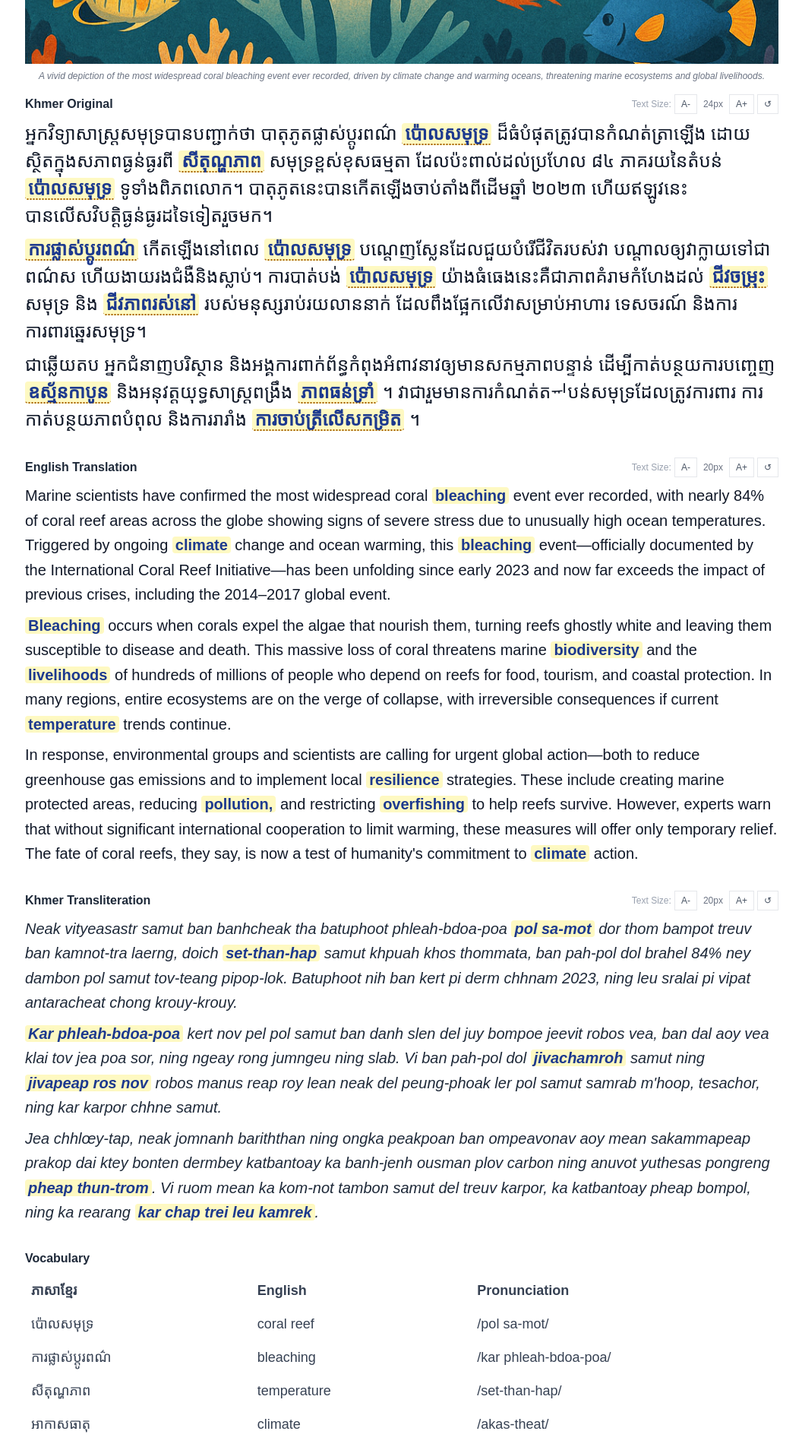
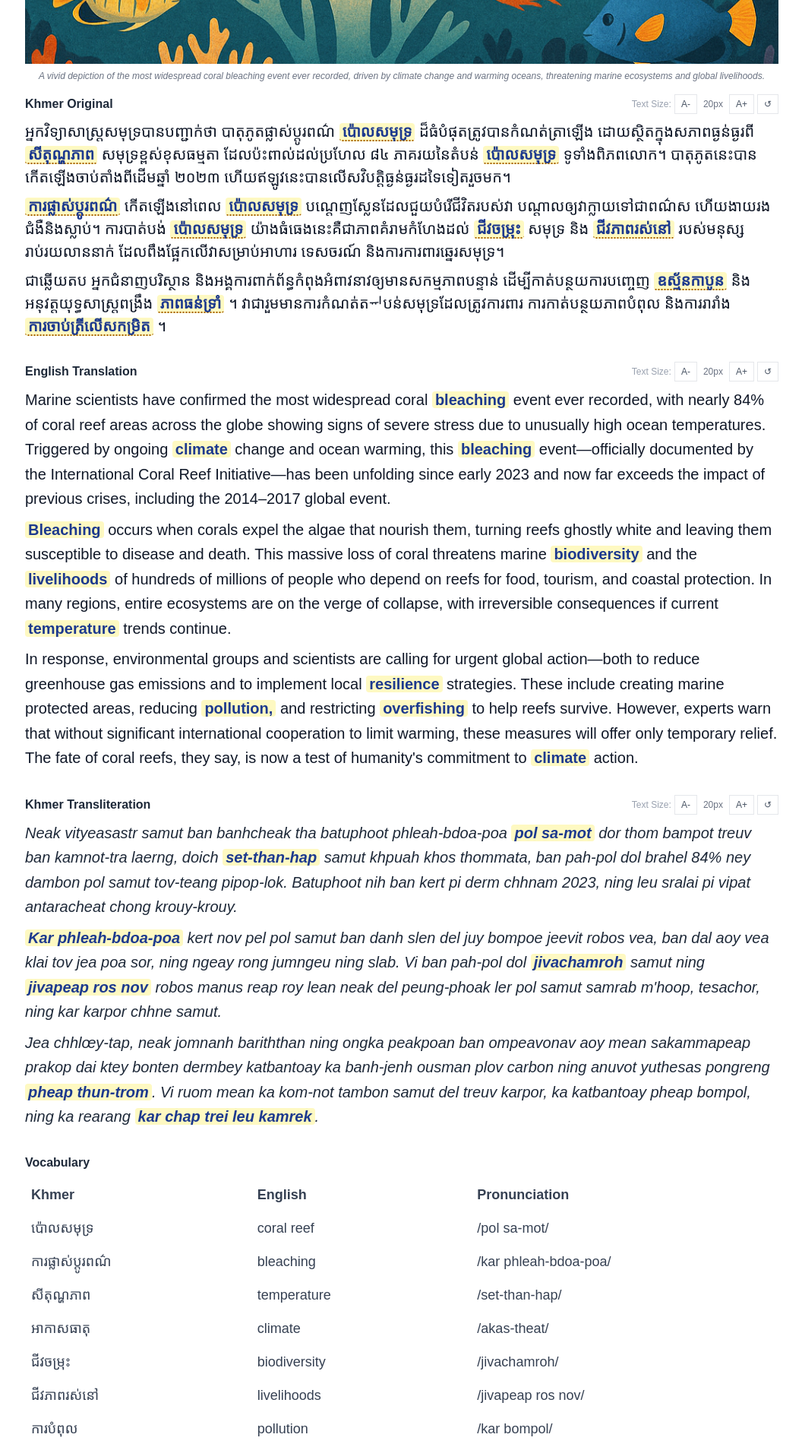
Before and after one commit to jpoechill/khmernews, a Next.js app: page /news/global-coral-bleaching in a window 1280 px wide. Shown: the part 557-2461 px from the top of the page at 76% size, without its empty margins (111-1167 px from the left). Built offline with nearby package versions, Linux system fonts and the light colour scheme; no server answers; the database is empty.

Commit message:
Update article page with improved text size controls and new article image

```diff
--- a/app/news/[slug]/page.tsx
+++ b/app/news/[slug]/page.tsx
@@ -243,12 +243,12 @@ export default async function NewsArticlePage({ params }: PageProps) {
                                 <div className="flex items-center gap-1">
                                     <span className="text-xs text-gray-400">Text Size:</span>
                                     <button id="decrease-text-size" className="text-xs px-2 py-1 text-gray-600 border border-gray-200 bg-white" title="Decrease text size">A-</button>
-                                    <span className="text-xs text-gray-500 px-1" id="text-size-display">24px</span>
+                                    <span className="text-xs text-gray-500 px-1" id="text-size-display">20px</span>
                                     <button id="increase-text-size" className="text-xs px-2 py-1 text-gray-600 border border-gray-200 bg-white" title="Increase text size">A+</button>
                                     <button id="reset-text-size" className="text-xs px-2 py-1 text-gray-600 border border-gray-200 bg-white" title="Reset text size">↺</button>
                                 </div>
                             </div>
-                            <div className="text-base space-y-2 text-gray-900 khmer-text" style={{ fontSize: '24px' }}>
+                            <div className="text-base space-y-2 text-gray-900 khmer-text" style={{ fontSize: '20px' }}>
                                 {article.khmer.map((para, i) => (
                                     <p key={i} dangerouslySetInnerHTML={{ __html: highlightKhmer(para) }} />
                                 ))}
@@ -296,7 +296,7 @@ export default async function NewsArticlePage({ params }: PageProps) {
                             <table className="w-full text-lg text-left text-gray-700">
                                 <thead>
                                     <tr>
-                                        <th className="py-2 px-2 font-semibold">ភាសាខ្មែរ</th>
+                                        <th className="py-2 px-2 font-semibold">Khmer</th>
                                         <th className="py-2 px-2 font-semibold">English</th>
                                         <th className="py-2 px-2 font-semibold">Pronunciation</th>
                                     </tr>
--- a/data/articles.tsx
+++ b/data/articles.tsx
@@ -1,5 +1,61 @@
 // /data/articles.ts
 export const articles = [
+    {
+        "slug": "trump-big-beautiful-bill-2025",
+        "title": "Trump Unveils ‘Big Beautiful Bill’: Tax Cuts, Border Wall & Major Spending Shifts",
+        "date": "2025-07-03",
+        "image": {
+            "url": "/images/big-beautiful-bill-2025.png",
+            "alt": "Illustration of tax cuts, border wall construction, and public service cuts",
+            "caption": "The ‘Big Beautiful Bill’ bundling tax breaks, immigration funding, and social program cuts"
+        },
+        "khmer": [
+            "ច្បាប់ “One Big Beautiful Bill” របស់ត្រូវបានគណបក្សសេរីឆ្នើមបញ្ចូលការកាត់ពន្ធធម្មតា និងពន្ធលើtips និង overtime ឱ្យរឹងមាំជាអចិន្ត្រៃយ៍។",
+            "ច្បាប់នេះផ្គត់ផ្គង់ប្រាក់ជាង $45 ពាន់លានសម្រាប់ការចាប់ខ្លួនអ្នកអត្រា និង $46 ពាន់លានសម្រាប់ជួសជុលស្នូលគម្របដែន។",
+            "ដើមទុនដល់ Medicaid និង SNAP ត្រូវបានកាត់បន្ថយយ៉ាងសំខាន់ ដែលអាចធ្វើឲ្យមនុស្សរាប់លានគ្រួសារបាត់សេវាកម្មសុខភាព។"
+        ],
+        "english": [
+            "The bill permanently extends Trump’s 2017 tax cuts, enacts new deductions for tips, overtime, and U.S.-made vehicle purchases.",
+            "It allocates around $45 billion for detention, $46 billion for border wall construction, and adds billions for ICE and deportations.",
+            "Sharp cuts to Medicaid and SNAP include work requirements, potentially slipping nearly 12 million people from coverage, according to the CBO."
+        ],
+        "transliteration": [
+            "Chbab “One Big Beautiful Bill” robos Trump banha kâ bâng kar kât pon thommâda ning pon ler tips ning overtime aoy rengmao chea achintraiy.",
+            "Chbab nih phgott pong brak cheang $45 pun lian samrab kar chhab khluon neak atr ning $46 pun lian samrab juah juol snaoul kâmrobdaen.",
+            "Daem ton dol Medicaid ning SNAP trauv ban kat banhuy yeang somkhan, del anak thveu oy mneak robos piablan krousar bat sevakampheah sokkhpap."
+        ],
+        "vocabulary": [
+            { "khmer": "ការកាត់ពន្ធ", "english": "tax cuts", "translit": "kar kât pon" },
+            { "khmer": "ពន្ធលើ tips និង overtime", "english": "tax on tips and overtime", "translit": "pon ler tips ning overtime" },
+            { "khmer": "ស្នូលគម្របដែន", "english": "border wall", "translit": "snaoul kâmrob daen" },
+            { "khmer": "ការចាប់ខ្លួន និងការបដិសេធ", "english": "detention and deportations", "translit": "kar chhab khluon ning kar badeseth" },
+            { "khmer": "ការកាត់បន្ថយ Medicaid និង SNAP", "english": "cuts to Medicaid and SNAP", "translit": "kar kât bântuey Medicaid ning SNAP" },
+            { "khmer": "ការទាមទារ to work", "english": "work requirement", "translit": "kar teamtear to work" }
+        ],
+        "sources": [
+            {
+                "title": "What is in Trump’s major tax bill? Extended cuts, deportations and more",
+                "url": "https://www.theguardian.com/us-news/2025/jul/01/what-is-in-big-beautiful-bill-trump"
+            },
+            {
+                "title": "4 ways Trump’s ‘big beautiful’ tax bill could affect your wallet",
+                "url": "https://www.businessinsider.com/big-beautiful-bill-affects-taxes-student-loans-maga-accounts-2025"
+            },
+            {
+                "title": "How the ‘Big Beautiful Bill’ will allow President Trump to finally finish the border wall",
+                "url": "https://nypost.com/2025/07/02/us-news/how-the-big-beautiful-bill-will-allow-president-trump-to-finally-finish-the-border-wall/"
+            },
+            {
+                "title": "The ‘Big Beautiful Bill’ Would Pour Billions Into ICE's Budget",
+                "url": "https://time.com/7299360/big-beautiful-bill-trump-ice-immigration/"
+            },
+            {
+                "title": "What Trump's massive bill would actually do, explained",
+                "url": "https://www.vox.com/politics/418599/one-big-beautiful-bill-act-details-explained"
+            }
+        ]
+    }
+    ,
     {
         "slug": "europe-heatwave-spain-england-2025",
         "title": "Europe Sizzles: Heatwave Brings Record Temperatures to Spain and England",
```
Also changed, not shown: public/images/big-beautiful-bill-2025.png (added).
